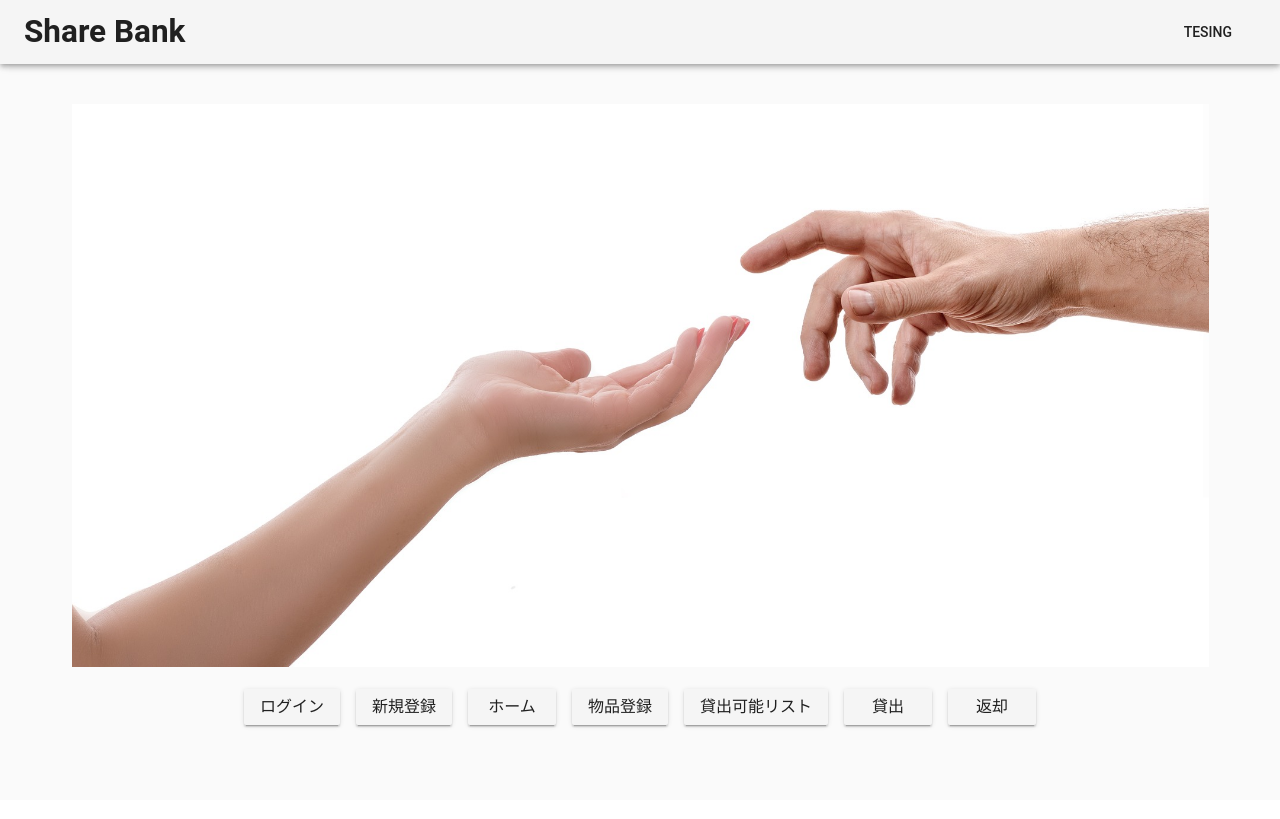
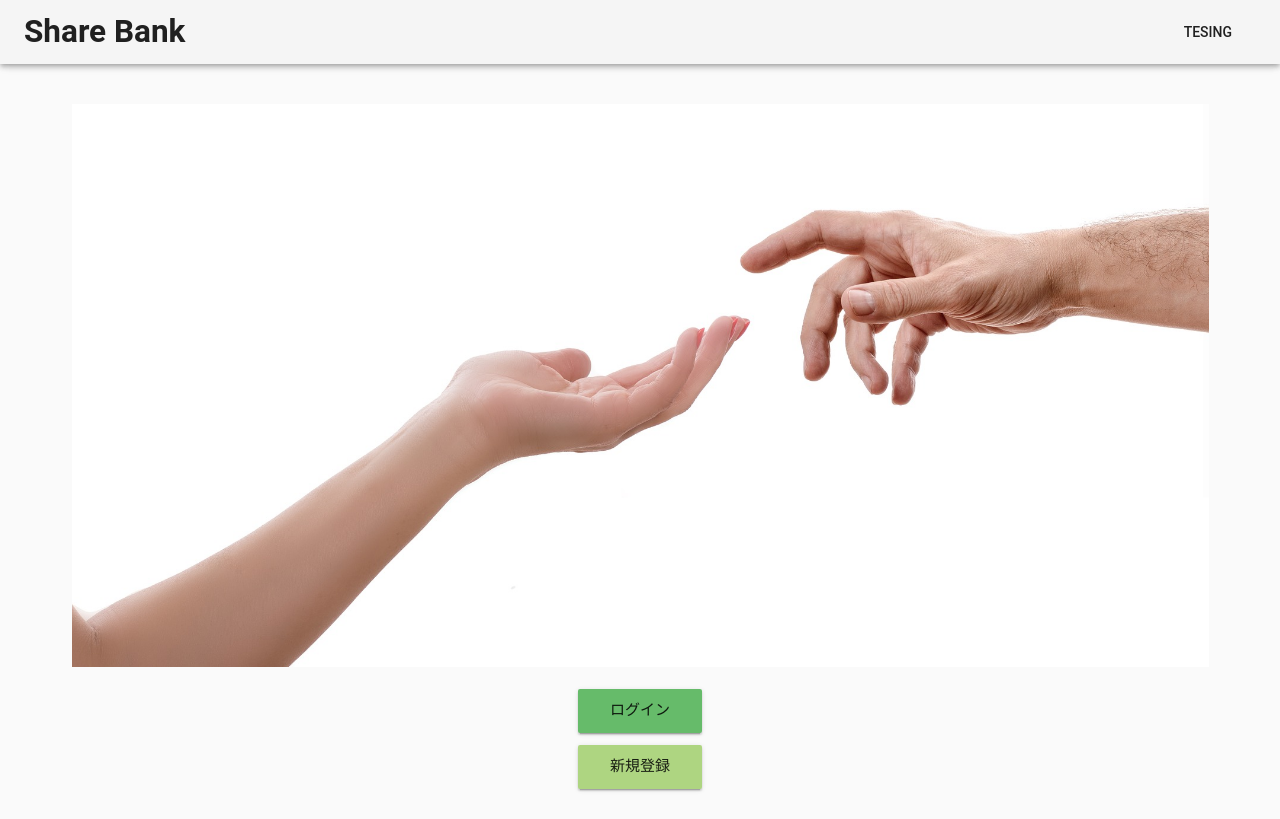
Before and after one commit to i80486dx2/ShareBank, a Vue app: page / in a window 1280 px wide. Built offline with nearby package versions, Linux system fonts and the light colour scheme; a small style sheet from the web is missing.

Commit message:
Add Home View

```diff
--- a/src/components/HelloWorld.vue
+++ b/src/components/HelloWorld.vue
@@ -11,19 +11,17 @@
           width="1000"
         ></v-img>
 
-      <v-flex>
-            <v-btn
-              v-for="(next, i) in whatsNext"
-              :key="i"
-              :href="next.href"
-              class="subheading mx-12"
-              target="_blank"
-            >
-            {{ next.text }}
-            </v-btn>
-      </v-flex>
-
-    </v-layout>
+        <v-layout align-center justify-center>
+         <v-flex xs12 sm4 text-xs-center>
+            <div>
+             <v-btn large color="green lighten-1">ログイン</v-btn>
+            </div>
+            <div>
+             <v-btn large color="light-green lighten-2">新規登録</v-btn>
+            </div>
+          </v-flex>
+         </v-layout>
+       </v-layout>
   </v-container>
 </template>
 
@@ -39,26 +37,6 @@
           text: '新規登録',
           href: 'register'
         },
-        {
-          text: 'ホーム',
-          href: 'home'
-        },
-        {
-          text: '物品登録',
-          href: 'add-property'
-        },
-        {
-          text: '貸出可能リスト',
-          href: 'borrowable-list'
-        },
-        {
-          text: '貸出',
-          href: 'chose-borrowing'
-        },
-        {
-          text: '返却',
-          href: 'borrowing-list'
-        }
       ]
     })
   }
--- a/src/views/Home.vue
+++ b/src/views/Home.vue
@@ -2,8 +2,8 @@
 
   <div id="app">
     <v-layout>
-      <v-flex md12>
-        <v-card flat height15>
+      <v-flex md12 class="mr-2">
+        <v-card flat height15 >
           <div prepend-icon="account_circle">
             <h3>  Name:</h3>
           </div>
```
